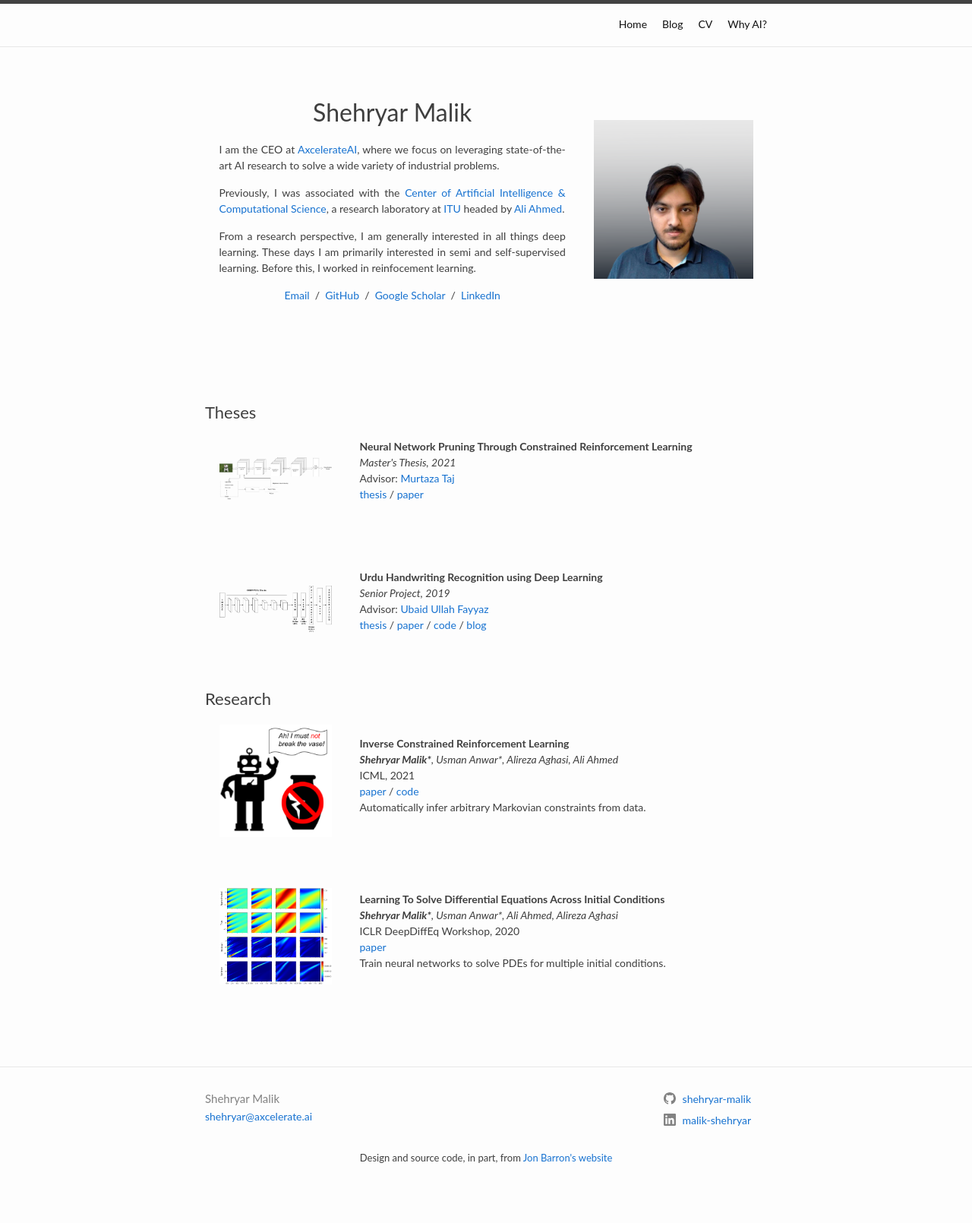
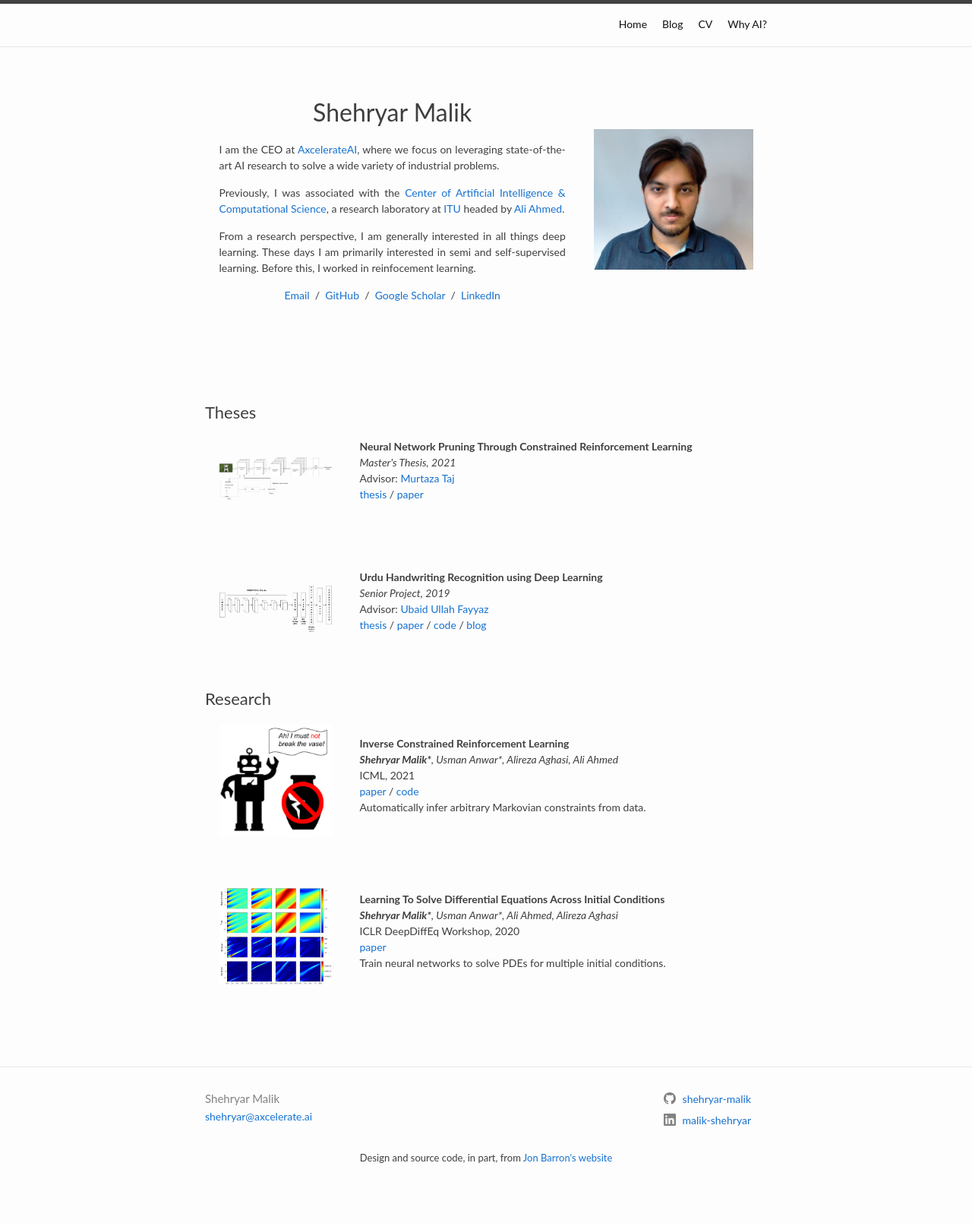
Before and after one commit to shehryar-malik/shehryar-malik.github.io, a Jekyll site: the page built from _layouts/home.html, in a window 1280 px wide. Shown: the whole page at 76% size. Built offline with Jekyll 4.4.1, drawn with Linux system fonts in a browser that asks for light colours.

Commit message:
Update picture

```diff
--- a/_layouts/home.html
+++ b/_layouts/home.html
@@ -43,7 +43,7 @@ permalink: /home/
                             </p>
                         </td>
                         <td style="padding:2.5%;width:30%;max-width:30%;border:none;border-collapse:collapse">
-                            <img style="width:100%;max-width:100%" alt="profile photo" src="{{site.baseurl}}/assets/me-new-bg.png">
+                            <img style="width:100%;max-width:100%" alt="profile photo" src="{{site.baseurl}}/assets/me-new.jpeg">
                         </td>
                     </tr>
                 </table>
```
